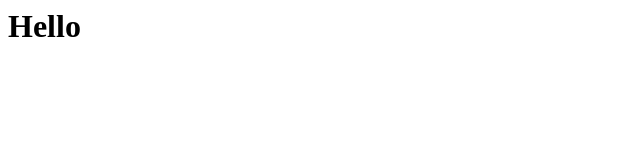
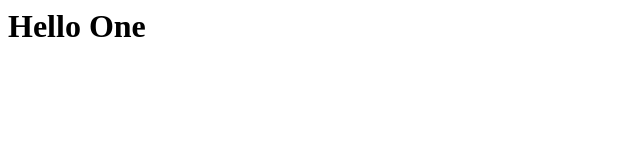
Before and after one commit to ghulammujtaba0687/Second-Html-Repo, a plain HTML site: page index.html in a window 1280 px wide. Shown: the whole page, without its empty margins (0-640 px from the left). Drawn offline with Linux system fonts and the light colour scheme.

Commit message:
hello one

```diff
--- a/index.html
+++ b/index.html
@@ -1 +1 @@
-<h1>Hello</h1>
+<h1>Hello One</h1>
```
